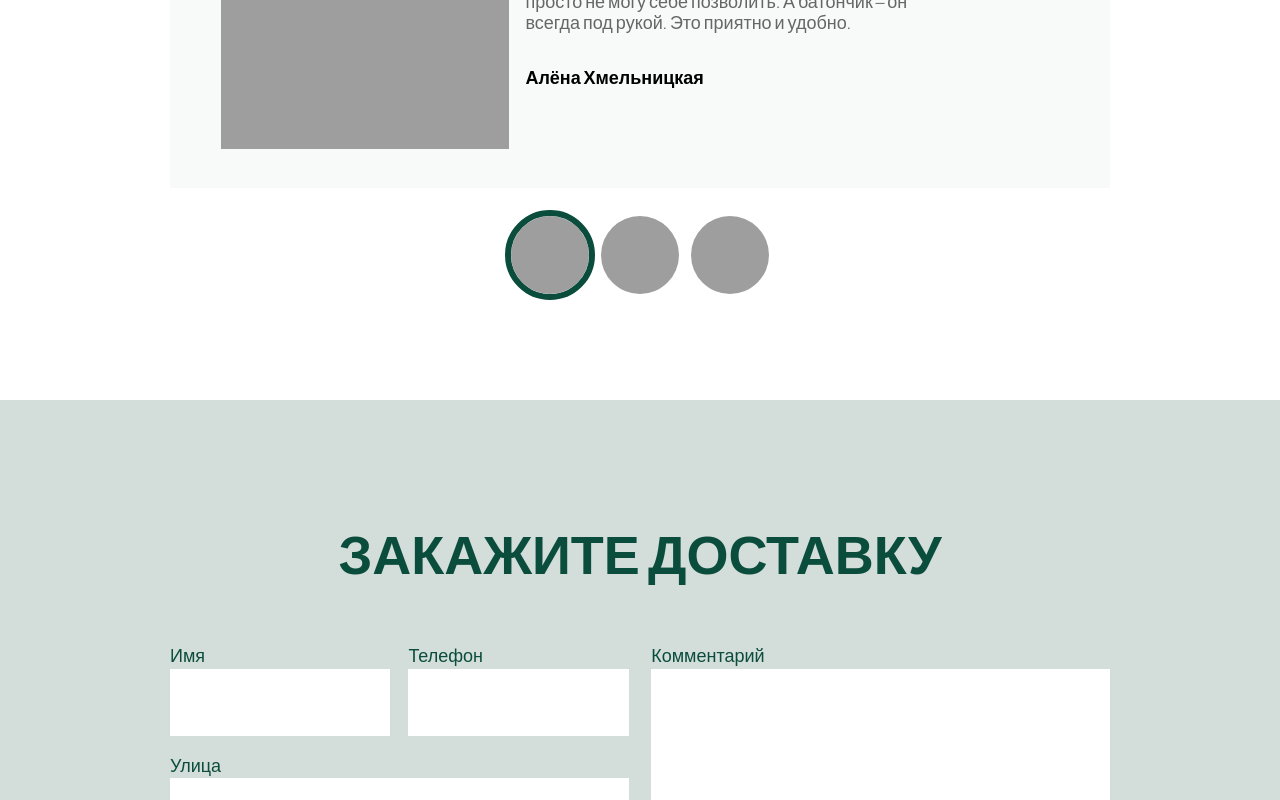
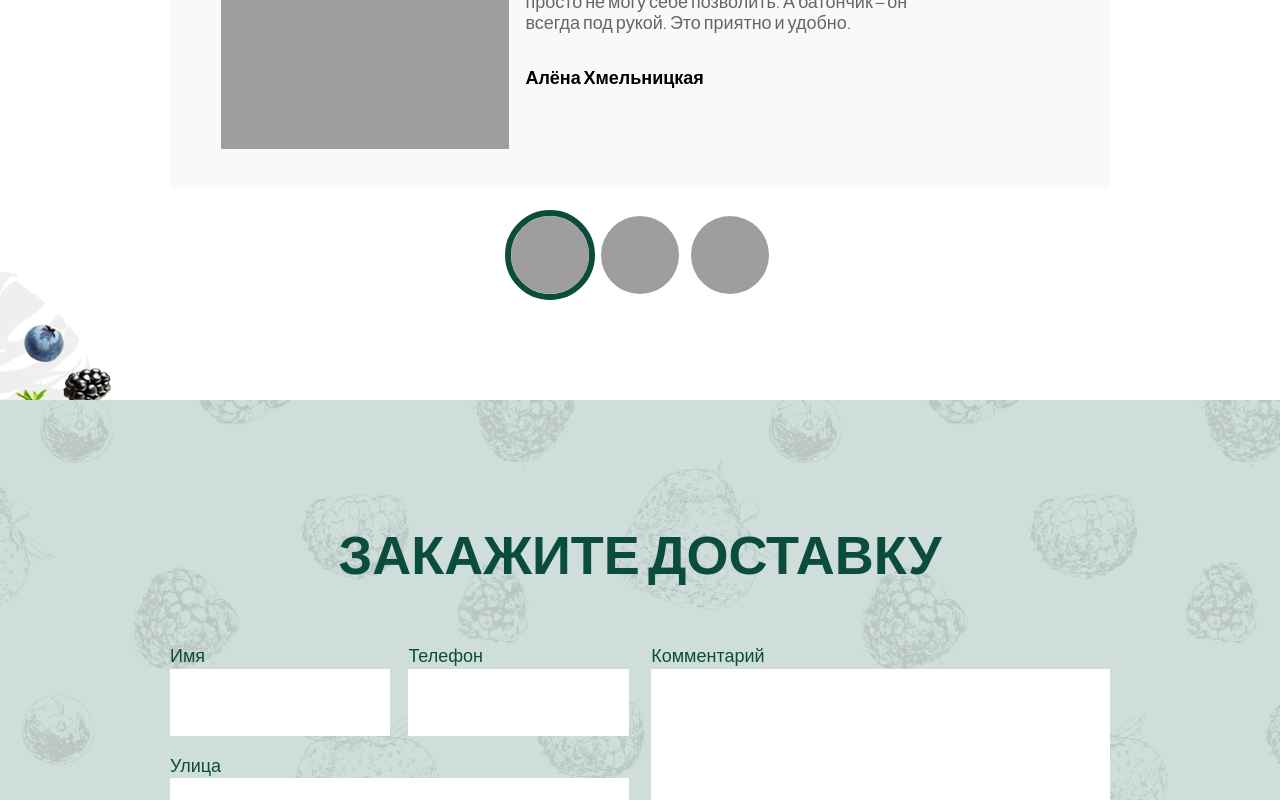
Before and after one commit to any4451/Chocco, a plain HTML site: page index.html in a window 1280 px wide. Shown: the part 2000-2800 px from the top of the page. Drawn offline with nearby package versions, Linux system fonts and the light colour scheme; the site is published under a folder, as on GitHub Pages, so addresses that start at the root find nothing.

Commit message:
new commit

```diff
--- a/css/style.css
+++ b/css/style.css
@@ -129,7 +129,7 @@ h3 {
     margin-bottom: 0.625rem;
     width: 19.75rem;
     height: 20.625rem;
-    background: url(/img/hero-tablet.png) center center/contain no-repeat;
+    background: url(../img/hero-tablet.png) center center/contain no-repeat;
   }
 }
 
@@ -179,17 +179,17 @@ h3 {
 }
 
 .reviews-section {
-  background: url(/img/leaf-grey-reviews.png) left bottom -10.625rem no-repeat;
+  background: url(../img/leaf-grey-reviews.png) left bottom -10.625rem no-repeat;
   position: relative;
 }
 .reviews-section:after {
-  content: url(/img/berries2.png);
+  content: url(../img/berries2.png);
   position: absolute;
   bottom: -6.4375rem;
   left: 0;
 }
 .reviews-section:before {
-  content: url(/img/strawberry.png);
+  content: url(../img/strawberry.png);
   position: absolute;
   top: 3.125rem;
   right: 0;
@@ -201,20 +201,20 @@ h3 {
 }
 
 .delivery-section {
-  background: #d3ddd9 url(/img/pattern-delivery.png);
+  background: #d3ddd9 url(../img/pattern-delivery.png);
   background-size: cover;
   position: relative;
 }
 @media screen and (min-width: 769px) {
   .delivery-section:before {
     position: absolute;
-    content: url(/img/berry-delivery.png);
+    content: url(../img/berry-delivery.png);
     bottom: 4.6875rem;
     left: 8.9375rem;
   }
   .delivery-section:after {
     position: absolute;
-    content: url(/img/leaf-delivery.png);
+    content: url(../img/leaf-delivery.png);
     bottom: 4.6875rem;
     right: 1.875rem;
   }
@@ -271,7 +271,7 @@ h3 {
 }
 @media screen and (min-width: 769px) {
   .hero:after {
-    content: url(/img/berries.png);
+    content: url(../img/berries.png);
     position: absolute;
     right: 8.75rem;
     bottom: -3.375rem;
@@ -519,7 +519,7 @@ h3 {
 }
 .advantage:after {
   position: absolute;
-  content: url(/img/decor-separator.png);
+  content: url(../img/decor-separator.png);
   top: 3.125rem;
   right: 0;
   transform: translate(50%);
@@ -583,7 +583,7 @@ h3 {
 }
 
 .review {
-  background: url(/img/decor-review.png) right top no-repeat;
+  background: url(../img/decor-review.png) right top no-repeat;
   background-color: #f8faf9;
   display: flex;
   padding: 3.125rem 2.8125rem 2.125rem;
```
Also changed, not shown: 1 other file.
